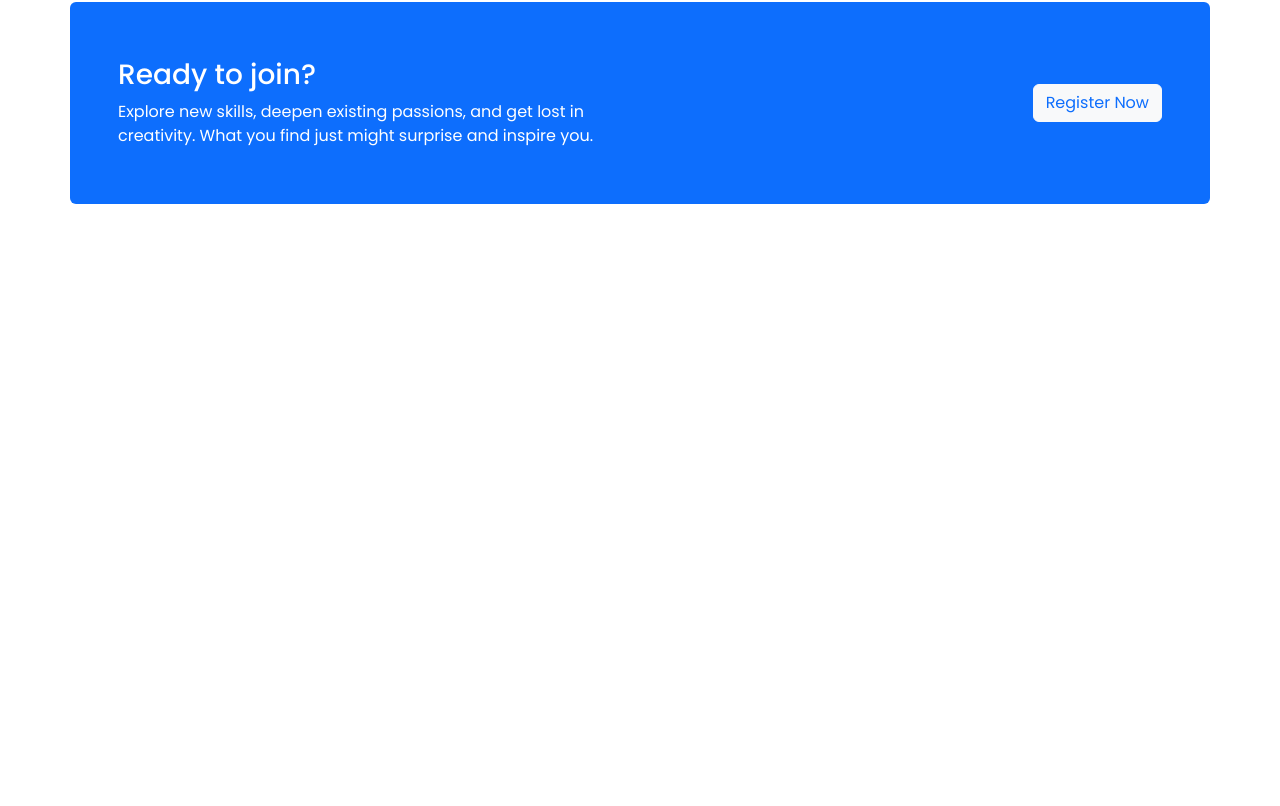
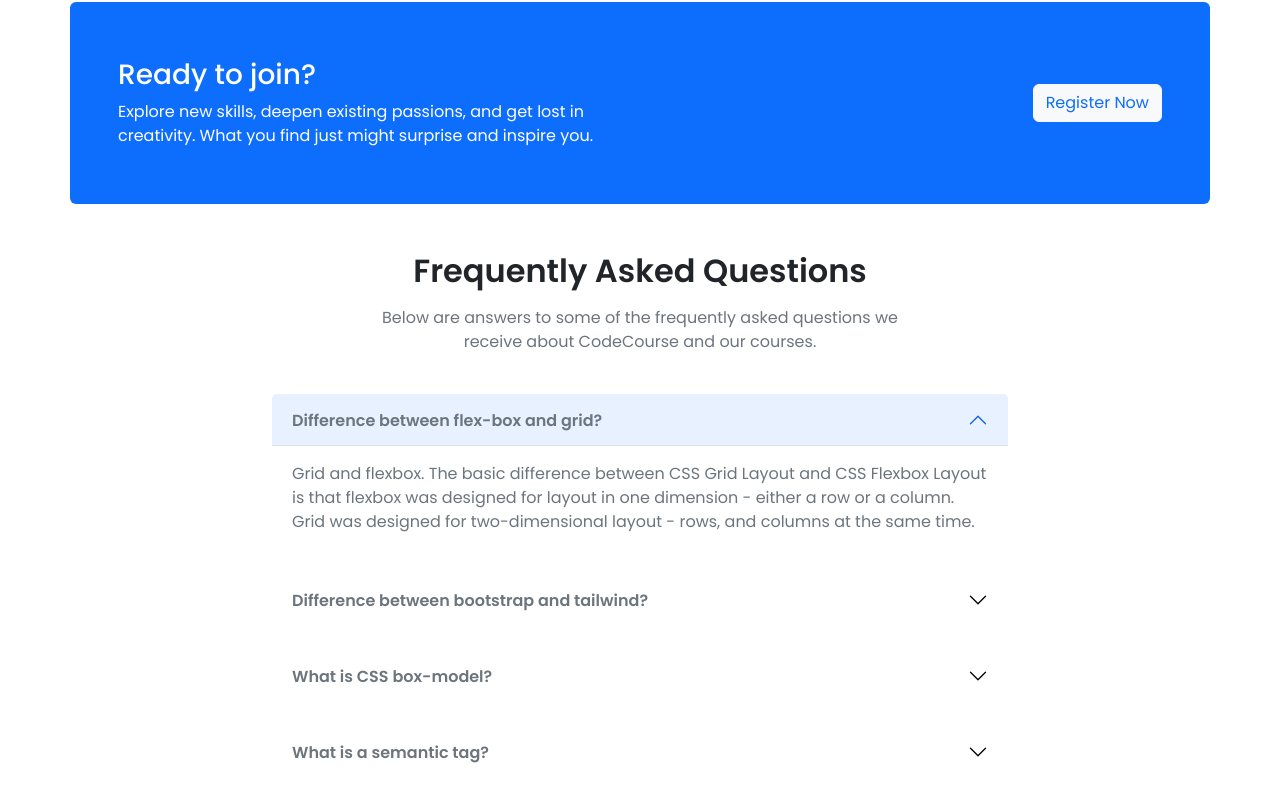
Before and after one commit to sadat-saim/code_course, a plain HTML site: page index.html in a window 1280 px wide. Shown: the part 1658-2464 px from the top of the page. Before the commit the page ends 1910 px from the top, so only its background shows below. Drawn offline with nearby package versions, Linux system fonts and the light colour scheme.

Commit message:
FAQ section added

```diff
--- a/index.html
+++ b/index.html
@@ -14,7 +14,7 @@
     <body>
         <!-- header section  -->
         <header>
-            <!-- navbar section -->
+            <!-- navbar and carousel section -->
             <section class="container">
                 <nav class="navbar navbar-expand-lg py-4">
                     <div class="container-fluid">
@@ -250,6 +250,67 @@
                 </div>
             </div>
         </section>
+        <!-- FAQ section here  -->
+        <section class="container my-5">
+            <h2 class="text-center fw-semibold">Frequently Asked Questions</h2>
+            <p class="w-50 text-center mx-auto text-muted my-3">Below are answers to some of the frequently asked questions we receive about CodeCourse and our courses.</p>
+
+            <div class="row">
+                <!-- accordion here  -->
+                <div class="col-lg-8 col-12 mx-auto">
+                    <div class="accordion border-0" id="accordionPanelsStayOpenExample">
+                        <div class="accordion-item border-0">
+                          <h2 class="accordion-header" id="panelsStayOpen-headingOne">
+                            <button class="accordion-button border-0 text-secondary fw-semibold" type="button" data-bs-toggle="collapse" data-bs-target="#panelsStayOpen-collapseOne" aria-expanded="true" aria-controls="panelsStayOpen-collapseOne">
+                              Difference between flex-box and grid?
+                            </button>
+                          </h2>
+                          <div id="panelsStayOpen-collapseOne" class="accordion-collapse collapse show" aria-labelledby="panelsStayOpen-headingOne">
+                            <div class="accordion-body text-muted border-0">
+                                Grid and flexbox. The basic difference between CSS Grid Layout and CSS Flexbox Layout is that flexbox was designed for layout in one dimension - either a row or a column. Grid was designed for two-dimensional layout - rows, and columns at the same time.
+                            </div>
+                          </div>
+                        </div>
+                        <div class="accordion-item border-0">
+                          <h2 class="accordion-header" id="panelsStayOpen-headingTwo">
+                            <button class="accordion-button collapsed border-0 text-secondary fw-semibold" type="button" data-bs-toggle="collapse" data-bs-target="#panelsStayOpen-collapseTwo" aria-expanded="false" aria-controls="panelsStayOpen-collapseTwo">
+                              Difference between bootstrap and tailwind?
+                            </button>
+                          </h2>
+                          <div id="panelsStayOpen-collapseTwo" class="accordion-collapse collapse" aria-labelledby="panelsStayOpen-headingTwo">
+                            <div class="accordion-body  text-muted border-0">
+                                Bootstrap comes with a set of pre-styled responsive, mobile-first components that possess a definite UI kit. Tailwind CSS uses a set of utility classes to create a neat UI with more flexibility and uniqueness. Sites created using Bootstrap follow the generic pattern that makes them look identical.
+                            </div>
+                          </div>
+                        </div>
+                        <div class="accordion-item border-0">
+                          <h2 class="accordion-header" id="panelsStayOpen-headingThree">
+                            <button class="accordion-button collapsed  border-0 text-secondary fw-semibold" type="button" data-bs-toggle="collapse" data-bs-target="#panelsStayOpen-collapseThree" aria-expanded="false" aria-controls="panelsStayOpen-collapseThree">
+                              What is CSS box-model?
+                            </button>
+                          </h2>
+                          <div id="panelsStayOpen-collapseThree" class="accordion-collapse collapse" aria-labelledby="panelsStayOpen-headingThree">
+                            <div class="accordion-body text-muted border-0">
+                                In CSS, the term "box model" is used when talking about design and layout. The CSS box model is essentially a box that wraps around every HTML element. It consists of: margins, borders, padding, and the actual content.
+                            </div>
+                          </div>
+                        </div>
+                        <div class="accordion-item border-0">
+                          <h2 class="accordion-header" id="panelsStayOpen-headingFour">
+                            <button class="accordion-button collapsed  border-0 text-secondary fw-semibold" type="button" data-bs-toggle="collapse" data-bs-target="#panelsStayOpen-collapseFour" aria-expanded="false" aria-controls="panelsStayOpen-collapseFour">
+                              What is a semantic tag?
+                            </button>
+                          </h2>
+                          <div id="panelsStayOpen-collapseFour" class="accordion-collapse collapse" aria-labelledby="panelsStayOpen-headingFour">
+                            <div class="accordion-body text-muted border-0">
+                                Semantic HTML elements are those that clearly describe their meaning in a human- and machine-readable way. Elements such as header , footer and article are all considered semantic because they accurately describe the purpose of the element and the type of content that is inside them.
+                            </div>
+                          </div>
+                        </div>
+                      </div>
+                </div>
+            </div>
+        </section>
         <script src="https://cdn.jsdelivr.net/npm/bootstrap@5.2.0/dist/js/bootstrap.bundle.min.js" integrity="sha384-A3rJD856KowSb7dwlZdYEkO39Gagi7vIsF0jrRAoQmDKKtQBHUuLZ9AsSv4jD4Xa" crossorigin="anonymous"></script>
     </body>
 </html>
--- a/style.css
+++ b/style.css
@@ -1,4 +1,9 @@
 @import url('https://fonts.googleapis.com/css2?family=Barlow:wght@600&family=Poppins:wght@300;400;500;600;700;800;900&display=swap');
+
+:focus {
+    outline: 0 !important;
+    box-shadow: 0 0 0 0 rgba(0, 0, 0, 0) !important;
+  }
 
 body{
     font-family: 'Barlow', sans-serif;
@@ -17,3 +22,7 @@ img{
     transform: translate(-50%, -50%) !important;
     background-color: rgba(0, 0, 0, 0.5);
 }
+
+.accordion-item{
+    margin: 1.5rem 0;
+}
```
